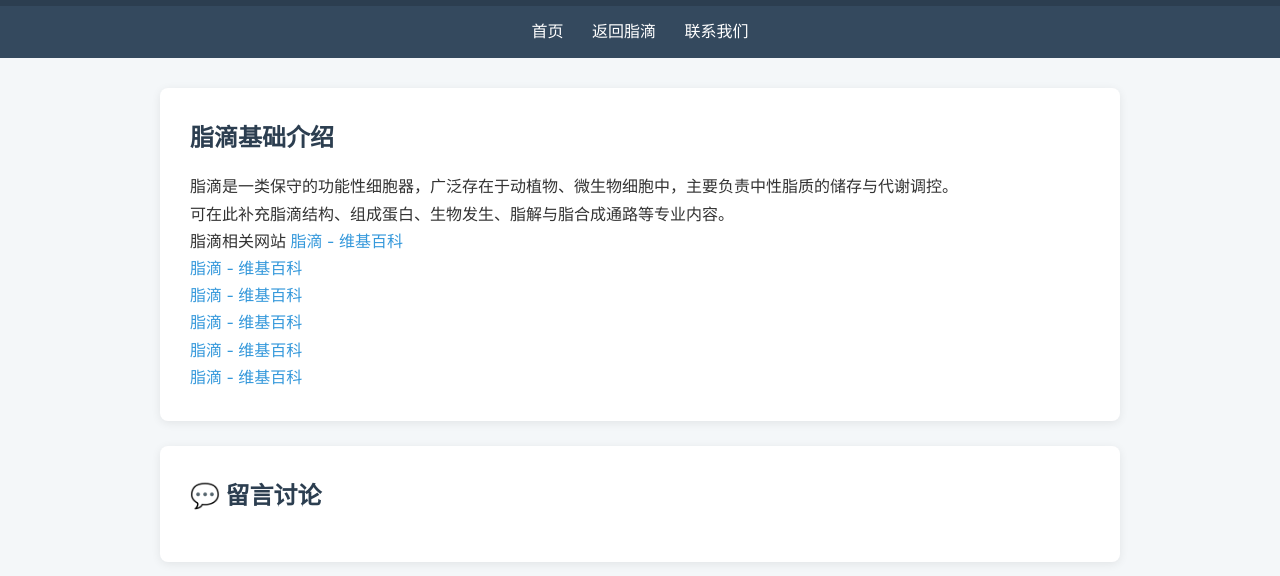
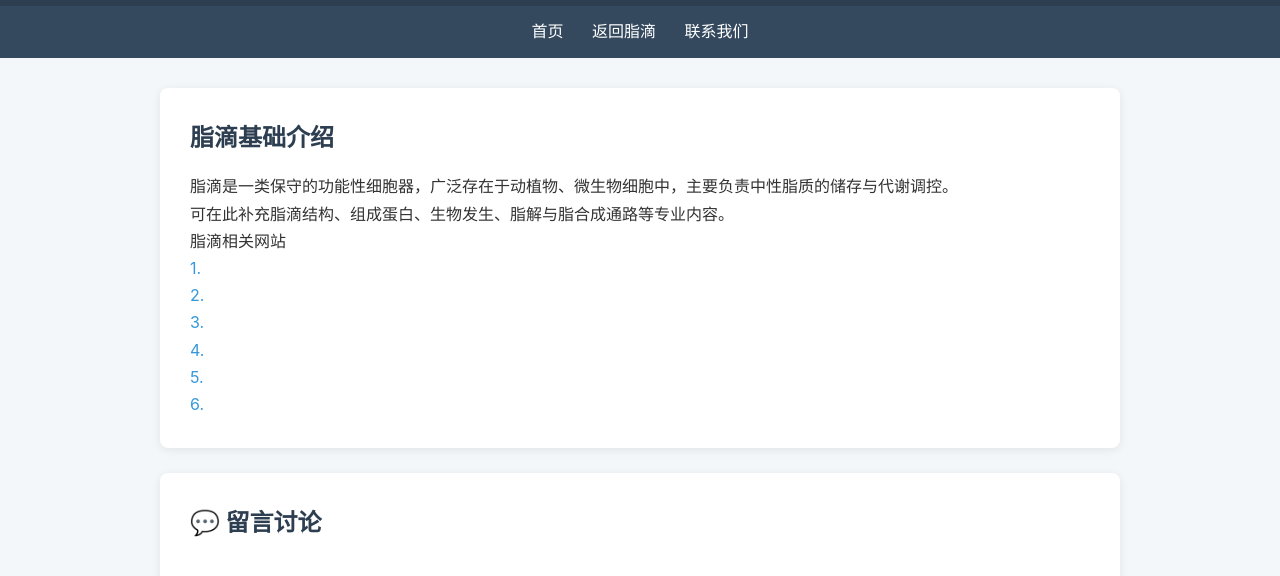
Before and after one commit to swxqw21/swxqw21.github.io, a plain HTML site: page lipid-knowledge.html in a window 1280 px wide. Shown: the part 88-664 px from the top of the page. Drawn offline with Linux system fonts and the light colour scheme.

Commit message:
Update lipid-knowledge.html

```diff
--- a/lipid-knowledge.html
+++ b/lipid-knowledge.html
@@ -29,13 +29,13 @@
             <h2>脂滴基础介绍</h2>
             <p>脂滴是一类保守的功能性细胞器，广泛存在于动植物、微生物细胞中，主要负责中性脂质的储存与代谢调控。</p>
             <p>可在此补充脂滴结构、组成蛋白、生物发生、脂解与脂合成通路等专业内容。</p>
-            <p>脂滴相关网站
-                <a href="https://zh.wikipedia.org/zh-cn/%E8%84%82%E8%83%BD%E6%BB%B4" target="_blank">脂滴 - 维基百科</a><br>
-                <a href="https://zh.wikipedia.org/zh-cn/%E8%84%82%E8%83%BD%E6%BB%B4" target="_blank">脂滴 - 维基百科</a><br>
-                <a href="https://zh.wikipedia.org/zh-cn/%E8%84%82%E8%83%BD%E6%BB%B4" target="_blank">脂滴 - 维基百科</a><br>
-                <a href="https://zh.wikipedia.org/zh-cn/%E8%84%82%E8%83%BD%E6%BB%B4" target="_blank">脂滴 - 维基百科</a><br>
-                <a href="https://zh.wikipedia.org/zh-cn/%E8%84%82%E8%83%BD%E6%BB%B4" target="_blank">脂滴 - 维基百科</a><br>
-                <a href="https://zh.wikipedia.org/zh-cn/%E8%84%82%E8%83%BD%E6%BB%B4" target="_blank">脂滴 - 维基百科</a><br>
+            <p>脂滴相关网站<br>
+                <a href="https://" target="_blank">1.</a><br>
+                <a href="https://" target="_blank">2.</a><br>
+                <a href="https://" target="_blank">3.</a><br>
+                <a href="https://" target="_blank">4.</a><br>
+                <a href="https://" target="_blank">5.</a><br>
+                <a href="https://" target="_blank">6.</a><br>
             </p>
         </div>
         <div class="card">
```
